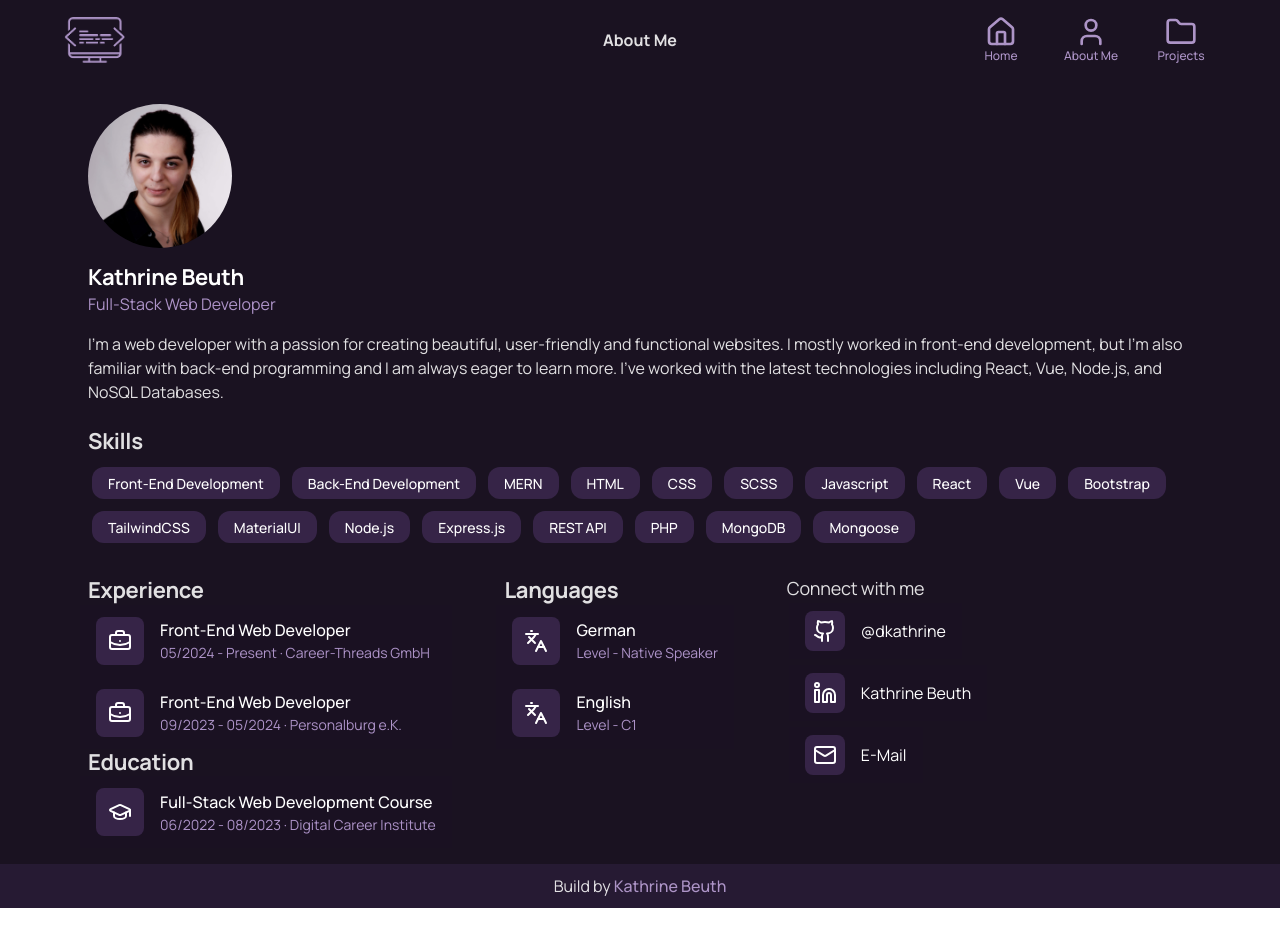
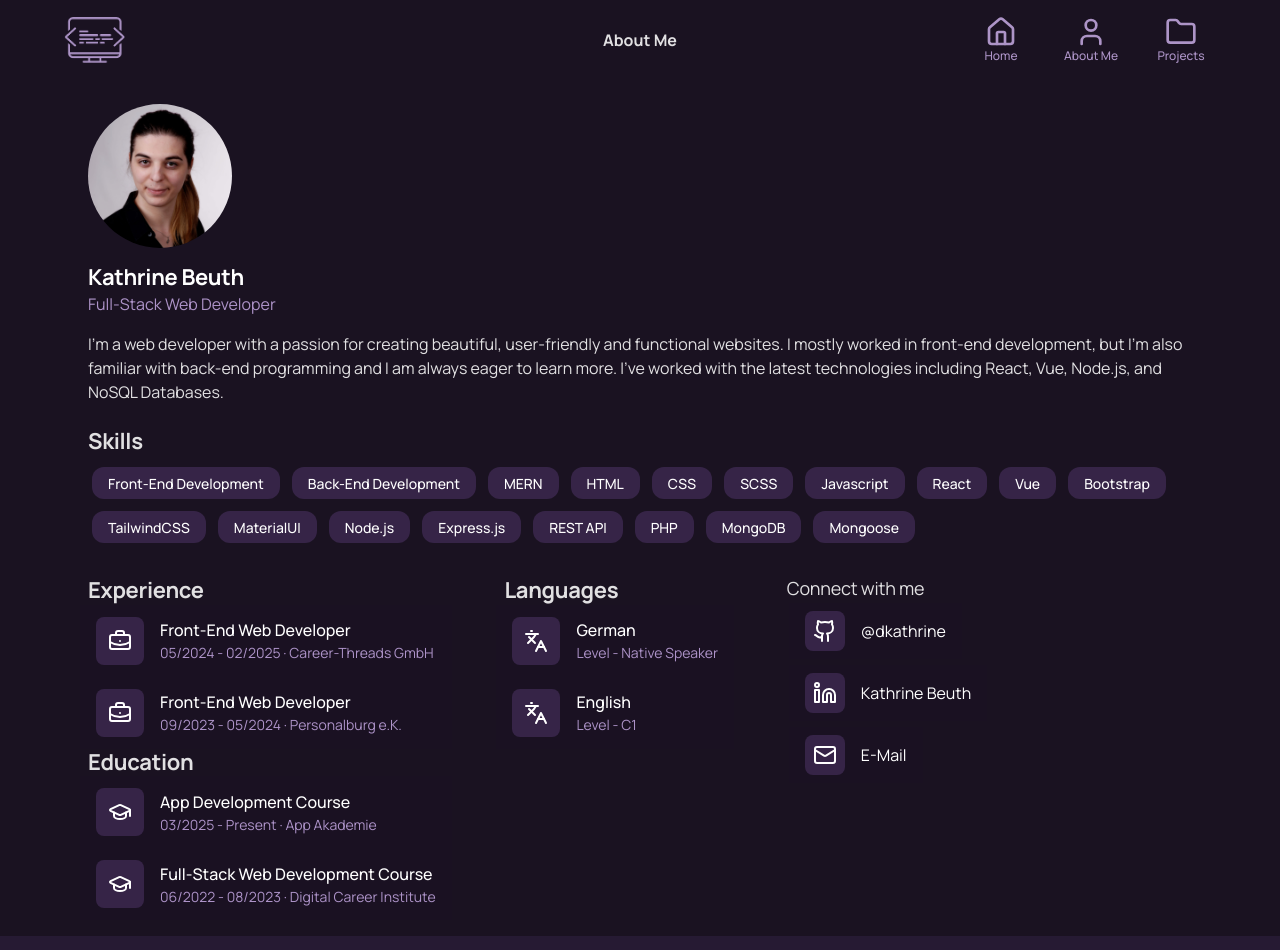
Before and after one commit to dkathrine/new-portfolio, a React (Vite) app: page /about in a window 1280 px wide. Shown: the top 950 px of the page. Before the commit the page ends 908 px from the top, so only its background shows below. Built offline with nearby package versions, Linux system fonts and the light colour scheme.

Commit message:
Update AboutMe.jsx
added ExpCard with "App Akademie" in education
also updated ExpCard of "Career-Threads" in experience adding a ending date

```diff
--- a/src/pages/AboutMe/AboutMe.jsx
+++ b/src/pages/AboutMe/AboutMe.jsx
@@ -89,7 +89,7 @@ const AboutMe = () => {
                                         expIcon={<BriefcaseBusiness />}
                                         expAs={"Front-End Web Developer"}
                                         expFrom={"05/2024"}
-                                        expTo={"Present"}
+                                        expTo={"02/2025"}
                                         expLoc={"Career-Threads GmbH"}
                                     />
                                     <ExpCard
@@ -102,6 +102,13 @@ const AboutMe = () => {
                                 </section>
                                 <section className='about_section about_exp'>
                                     <h2>Education</h2>
+                                    <ExpCard
+                                        expIcon={<GraduationCap />}
+                                        expAs={"App Development Course"}
+                                        expFrom={"03/2025"}
+                                        expTo={"Present"}
+                                        expLoc={"App Akademie"}
+                                    />
                                     <ExpCard
                                         expIcon={<GraduationCap />}
                                         expAs={"Full-Stack Web Development Course"}
```
